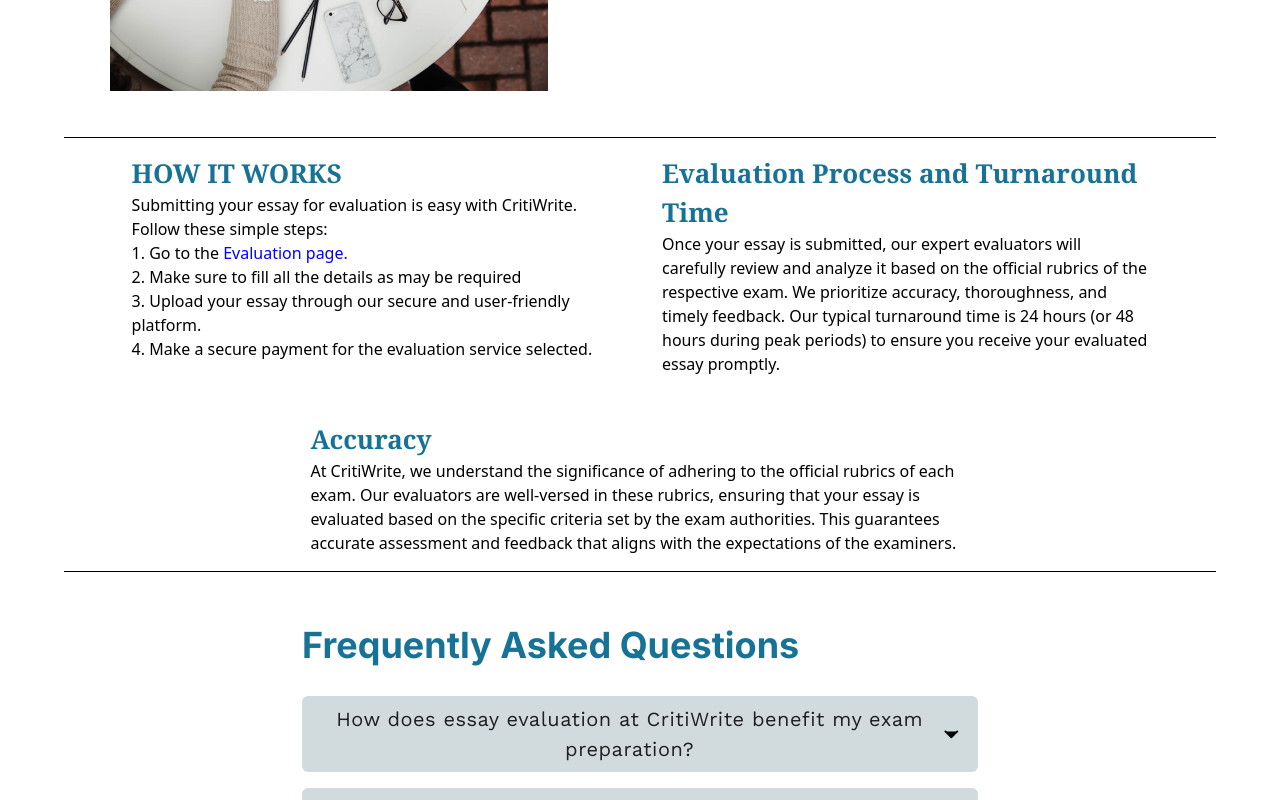
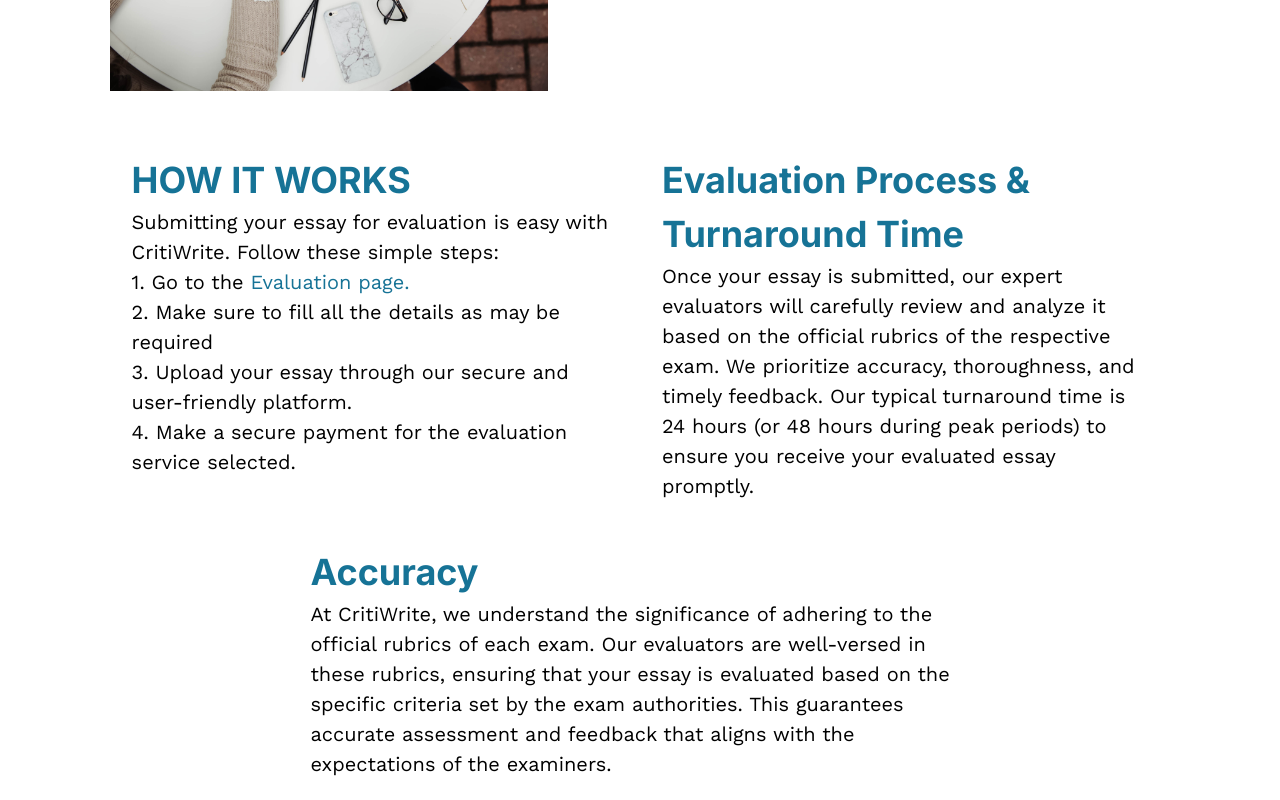
Before and after one commit to boymeetsblockchain/criticwrite, a React (Create React App) app: page / in a window 1280 px wide. Shown: the part 1440-2240 px from the top of the page. Built offline with nearby package versions, Linux system fonts and the light colour scheme.

Commit message:
Updated font

```diff
--- a/src/components/Extras.jsx
+++ b/src/components/Extras.jsx
@@ -1,31 +1,63 @@
-import React from 'react';
-import { Link } from 'react-router-dom'
+import React from "react";
+import { Link } from "react-router-dom";
 
-const Extras = ()=>{
-	return(
+const Extras = () => {
+  return (
     <>
-	<hr/>
-	<section className='flex flex-col md:flex-row md:justify-center  flex-wrap gap-3'>
-		<section className='p-4 md:max-w-[45%] font-sans'>
-			<h1 className='text-[26px] text-[#167396] font-serif font-bold'>HOW IT WORKS</h1>
-			<p>Submitting your essay for evaluation is easy with CritiWrite. Follow these simple steps:</p>
-			<p>1. Go to the <Link to='/form' className='text-[blue]'>Evaluation page.</Link></p>
-			<p>2. Make sure to fill all the details as may be required</p>
-			<p>3. Upload your essay through our secure and user-friendly platform.</p>
-			<p>4. Make a secure payment for the evaluation service 	selected.</p>
+      <section className="flex flex-col md:flex-row md:justify-center  flex-wrap gap-3">
+        <section className="p-4 md:max-w-[45%] font-work">
+          <h1 className="text-[36px] text-[#167396] font-inter font-bold">
+            HOW IT WORKS
+          </h1>
+          <p className="lg:text-[20px] md:text-[17px]">
+            Submitting your essay for evaluation is easy with CritiWrite. Follow
+            these simple steps:
+          </p>
+          <p className="lg:text-[20px] md:text-[17px]">
+            1. Go to the{" "}
+            <Link to="/form" className=" text-[#167396]">
+              Evaluation page.
+            </Link>
+          </p>
+          <p className="lg:text-[20px] md:text-[17px]">
+            2. Make sure to fill all the details as may be required
+          </p>
+          <p className="lg:text-[20px] md:text-[17px]">
+            3. Upload your essay through our secure and user-friendly platform.
+          </p>
+          <p className="lg:text-[20px] md:text-[17px]">
+            4. Make a secure payment for the evaluation service selected.
+          </p>
         </section>
-		<section className='p-4 md:max-w-[45%] font-sans'>
-			<h1 className='text-[26px] text-[#167396] font-serif font-bold'>Evaluation Process and Turnaround Time</h1>
-			<p>Once your essay is submitted, our expert evaluators will carefully review and analyze it based on the official rubrics of the respective exam. We prioritize accuracy, thoroughness, and timely feedback. Our typical turnaround time is 24 hours (or 48 hours during peak periods) to ensure you receive your evaluated essay promptly.</p>
+        <section className="p-4 md:max-w-[45%] font-work">
+          <h1 className="text-[36px] text-[#167396] font-inter font-bold">
+            Evaluation Process & Turnaround Time
+          </h1>
+          <p className="lg:text-[20px] md:text-[17px]">
+            Once your essay is submitted, our expert evaluators will carefully
+            review and analyze it based on the official rubrics of the
+            respective exam. We prioritize accuracy, thoroughness, and timely
+            feedback. Our typical turnaround time is 24 hours (or 48 hours
+            during peak periods) to ensure you receive your evaluated essay
+            promptly.
+          </p>
         </section>
-		<section className='p-4 md:w-[60%] font-sans'>
-			<h1 className='text-[26px] text-[#167396] font-serif font-bold'>Accuracy</h1>
-			<p className='text-[black]'>At CritiWrite, we understand the significance of adhering to the official rubrics of each exam. Our evaluators are well-versed in these rubrics, ensuring that your essay is evaluated based on the specific criteria set by the exam authorities. This guarantees accurate assessment and feedback that aligns with the expectations of the examiners.</p>
+        <section className="p-4 md:w-[60%] font-work">
+          <h1 className="text-[36px] text-[#167396] font-inter font-bold">
+            Accuracy
+          </h1>
+          <p className="text-[black] lg:text-[20px] md:text-[17px]">
+            At CritiWrite, we understand the significance of adhering to the
+            official rubrics of each exam. Our evaluators are well-versed in
+            these rubrics, ensuring that your essay is evaluated based on the
+            specific criteria set by the exam authorities. This guarantees
+            accurate assessment and feedback that aligns with the expectations
+            of the examiners.
+          </p>
         </section>
       </section>
-	<hr/>
     </>
-	)
-}
+  );
+};
 
 export default Extras;
```
Lines whose indentation alone changed are shown as unchanged.
